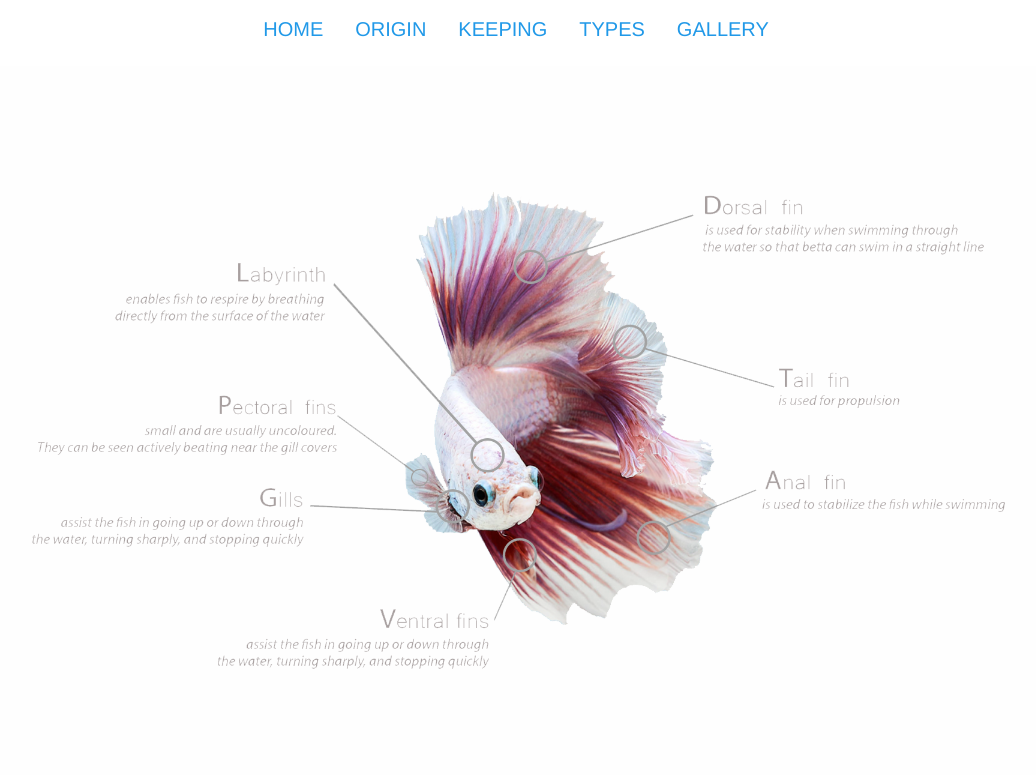
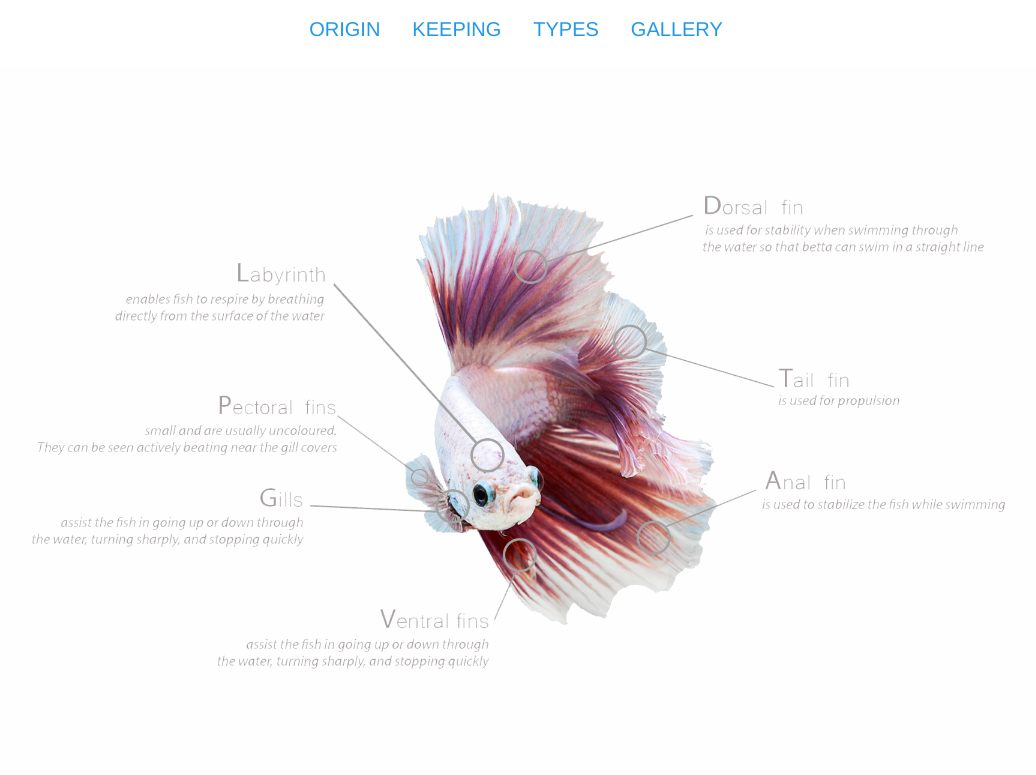
Before and after one commit to Kaca994/Kaca994-kaca994.github.io, a plain HTML site: page index.html in a window 1280 px wide. Shown: the top 775 px of the page, without its empty margins (124-1160 px from the left). Drawn offline with nearby package versions, Linux system fonts and the light colour scheme.

Commit message:
Update index.html

```diff
--- a/index.html
+++ b/index.html
@@ -24,7 +24,6 @@
 <nav class="top-bar" id="example-menu">
     <div class="wrap">
         <ul class="dropdown menu" data-dropdown-menu>
-        <li><a href="#home">HOME</a></li>
           <li><a href="#origin">ORIGIN</a></li>
           <li><a href="#keeping">KEEPING</a></li>
           <li><a href="#types">TYPES</a></li>
```
